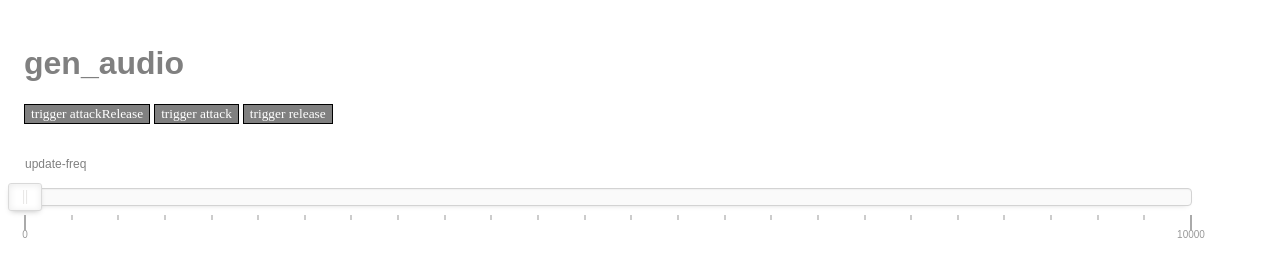
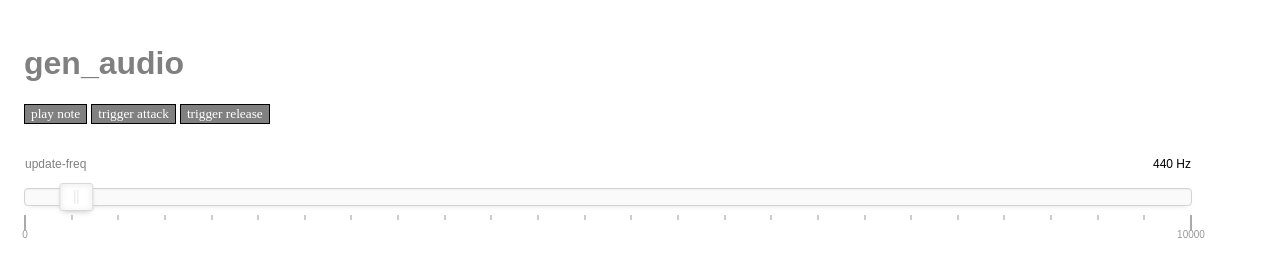
Before and after one commit to RandomStudio/gen-tonejs, a website built with webpack: page src/index.html in a window 1280 px wide. Built offline with nearby package versions, Linux system fonts and the light colour scheme.

Commit message:
label values

```diff
--- a/src/scripts/index.js
+++ b/src/scripts/index.js
@@ -7,26 +7,27 @@ import { createButton, createSlider } from './ui';
 const synth = new Tone.Synth().toMaster();
 
 const triggerAttackRelease = (note, length) => {
-    console.log('event1');
     synth.triggerAttackRelease(note, length);
 };
 
 const triggerAttack = (note) => {
-    console.log('event2');
-    synth.triggerAttack(note);
+    if (note) {
+        synth.triggerAttack(note);
+    } else {
+        synth.triggerAttack(synth.frequency.value);
+    }
 };
 
 const triggerRelease = () => {
-    console.log('event3');
     synth.triggerRelease();
 };
 
-const updateFreq = freq => {
+const updateFreq = (freq) => {
     synth.frequency.rampTo(freq, 0.1);
 };
 
-createButton('play', 'trigger attackRelease', () => triggerAttackRelease("C4", "4n"));
-createButton('play', 'trigger attack', () => triggerAttack("C4"));
+createButton('play', 'play note', () => triggerAttackRelease("C4", "4n"));
+createButton('play', 'trigger attack', () => triggerAttack());
 createButton('stop', 'trigger release', () => triggerRelease());
 
-createSlider(0, 10000, 'update-freq', updateFreq);
+createSlider(0, 10000, 'update-freq', updateFreq, synth.frequency.value, 'Hz');
--- a/src/scripts/ui.js
+++ b/src/scripts/ui.js
@@ -11,15 +11,23 @@ export const createButton = (name, label, clickHandler, parent = document.body)
     return button;
 };
 
-export const createSlider = (min, max, name, onchange, initValue = 0) => {
+export const createSlider = (min, max, name, onchange, initValue = 0, units = '') => {
     // <input type="range" min="1" max="100" value="50" class="slider" id="myRange">
+
     const slider = document.createElement('div');
     slider.classList.add('slider');
     const label = document.createElement('div');
     label.appendChild(document.createTextNode(name));
+    slider.appendChild(label);
     label.classList.add('label');
-    slider.appendChild(label);
+
+    const showValue = document.createElement('span');
+    showValue.id = name + '-value';
+    showValue.classList.add('value');
+    label.appendChild(showValue);
+
     document.body.appendChild(slider);
+
     noUiSlider.create(slider, {
         start: initValue,
         range: { min, max },
@@ -29,7 +37,11 @@ export const createSlider = (min, max, name, onchange, initValue = 0) => {
             density: 4
         }
     });
+
     slider.noUiSlider.on('update', values => {
-        onchange(parseFloat(values));
+        const number = parseFloat(values);
+        onchange(number);
+        const showValue = document.getElementById(name + '-value');
+        showValue.innerHTML = `${number} ${units}`;
     });
 };
--- a/src/styles/index.scss
+++ b/src/styles/index.scss
@@ -22,6 +22,12 @@ button {
     font-size: 12px;
     position: absolute;
     top: -32px;
+    width: 100%;
+    .value {
+      position: absolute;
+      right: 0;
+      color: black;
+    }
   }
   .noUi-value-horizontal {
     margin-top: 8px;
```
